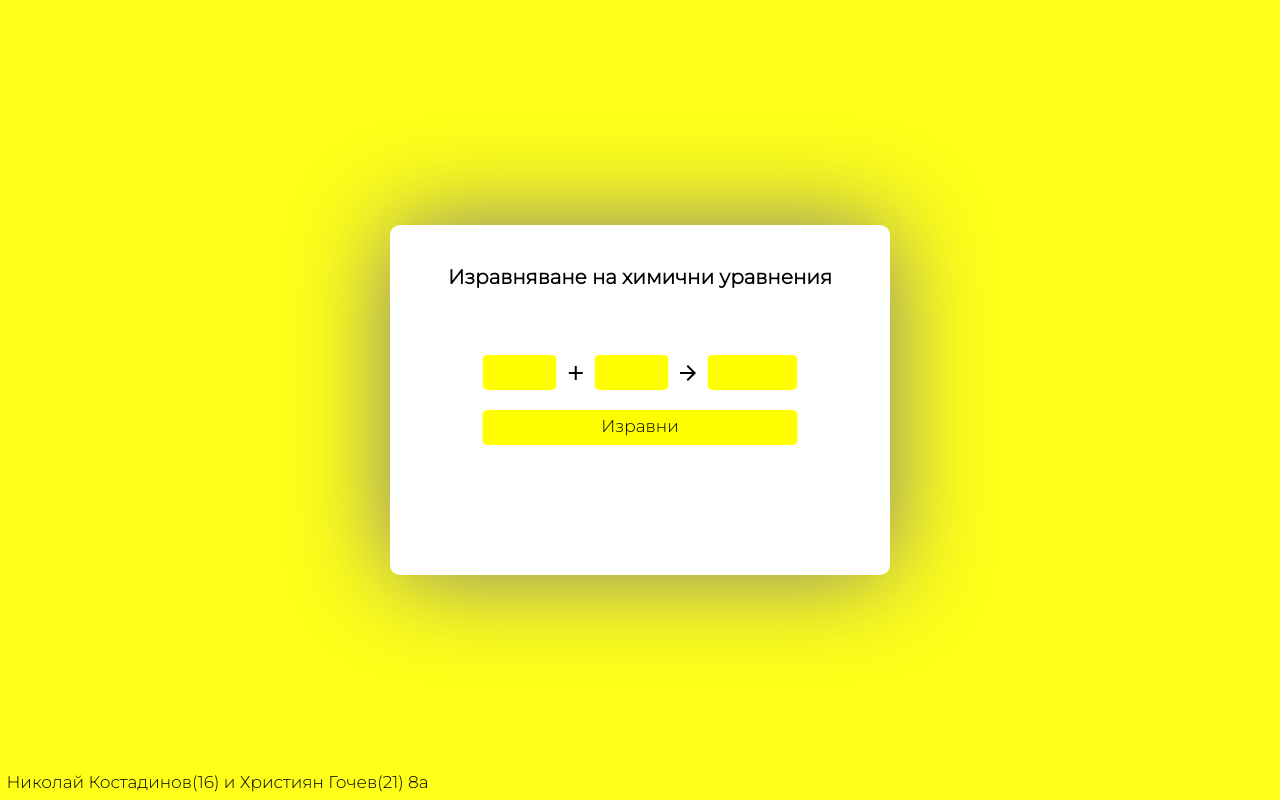
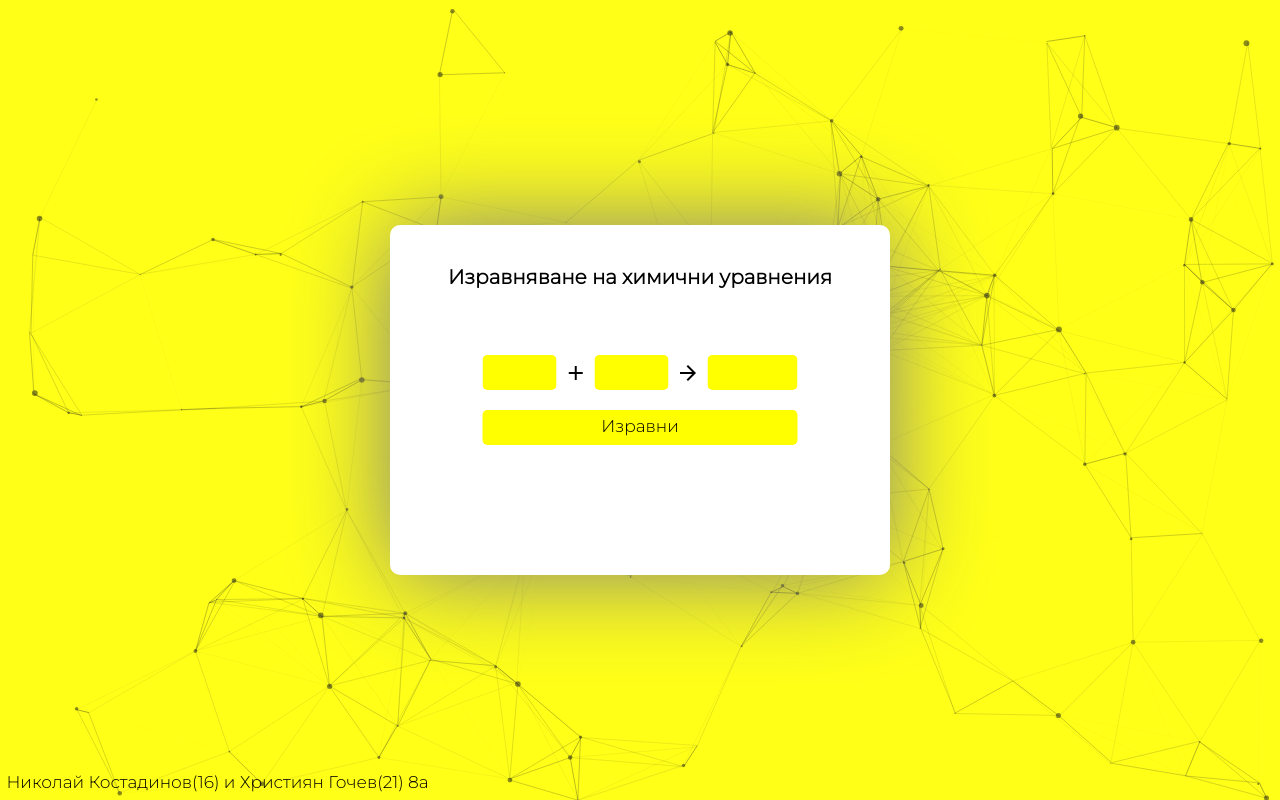
Before and after one commit to NH8a/ChemBalancer, a plain HTML site: page index.html in a window 1280 px wide. Drawn offline with nearby package versions, Linux system fonts and the light colour scheme.

Commit message:
Update index.html

```diff
--- a/index.html
+++ b/index.html
@@ -10,7 +10,7 @@
     <link rel="shortcut icon" href="flask.png" type="image/x-icon">
 </head>
 <body>
-    <div id="particles-js" style="z-index: -1; opacity: .9;"></div>
+    <div id="particles-js" style="z-index: -1; opacity: .9;"></div>  <script src="https://cdn.jsdelivr.net/particles.js/2.0.0/particles.min.js"></script>
     <div id="formContainer">
         <h for="">Изравняване на химични уравнения</h>
         <form action="">
@@ -34,6 +34,5 @@
     <div id="mark">Николай Костадинов(16) и Християн Гочев(21) 8а</div>
 
     <script src="index.js"></script>
-    <script src="https://cdn.jsdelivr.net/particles.js/2.0.0/particles.min.js"></script>
 </body>
 </html>
```
